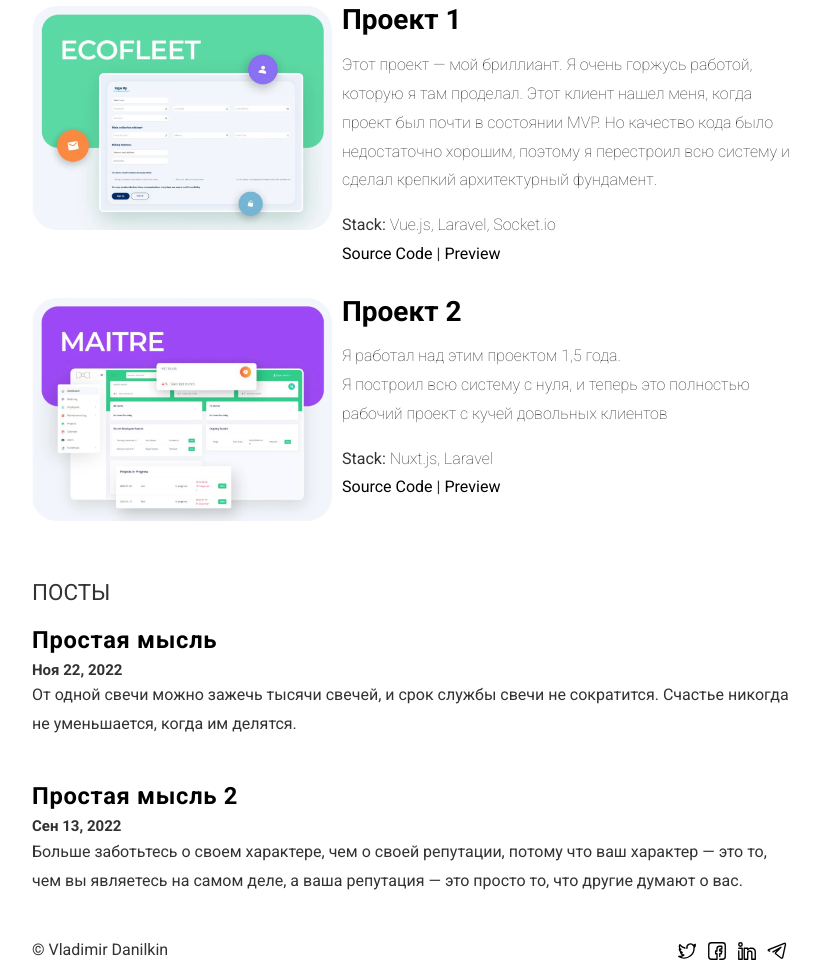
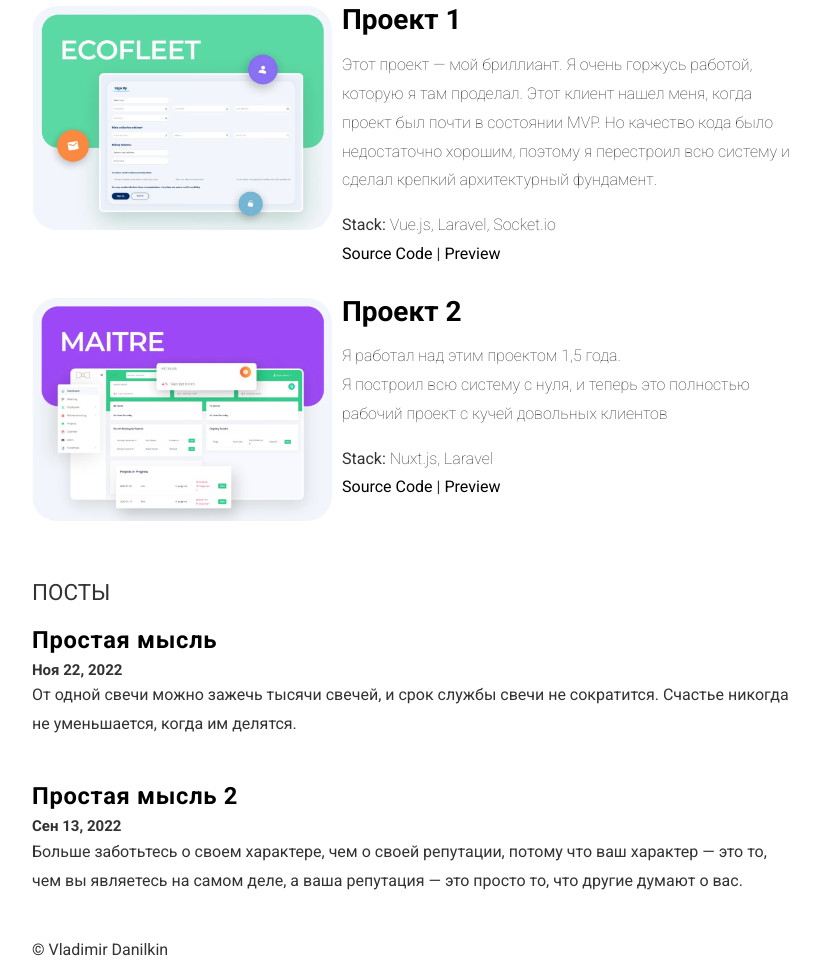
Before and after one commit to vvdanilkin/vvdanilkin.github.io, a plain HTML site: page index.html in a window 1280 px wide. Shown: the part 980-1946 px from the top of the page, without its empty margins (228-1047 px from the left). Drawn offline with Linux system fonts and the light colour scheme.

Commit message:
Update index.html

```diff
--- a/index.html
+++ b/index.html
@@ -123,22 +123,6 @@
             <div>
                 <span>© Vladimir Danilkin</span>
             </div>
-            <div>
-                <nav class="footer__social">
-                    <a href="#link" target="_blank" class="footer__social-item">
-                        <img src="/assets/img/icons/twitter.svg" alt="Twitter">
-                    </a>
-                    <a href="#link" target="_blank" class="footer__social-item">
-                        <img src="/assets/img/icons/facebook.svg" alt="Facebook">
-                    </a>
-                    <a href="#link" target="_blank" class="footer__social-item">
-                        <img src="/assets/img/icons/in.svg" alt="LinkedIn">
-                    </a>
-                    <a href="#link" target="_blank" class="footer__social-item">
-                        <img src="/assets/img/icons/telegram.svg" alt="Telegram">
-                    </a>
-                </nav>
-            </div>
         </div>
     </div>
     <script src="/assets/scripts/fslightbox.js"></script>
```
